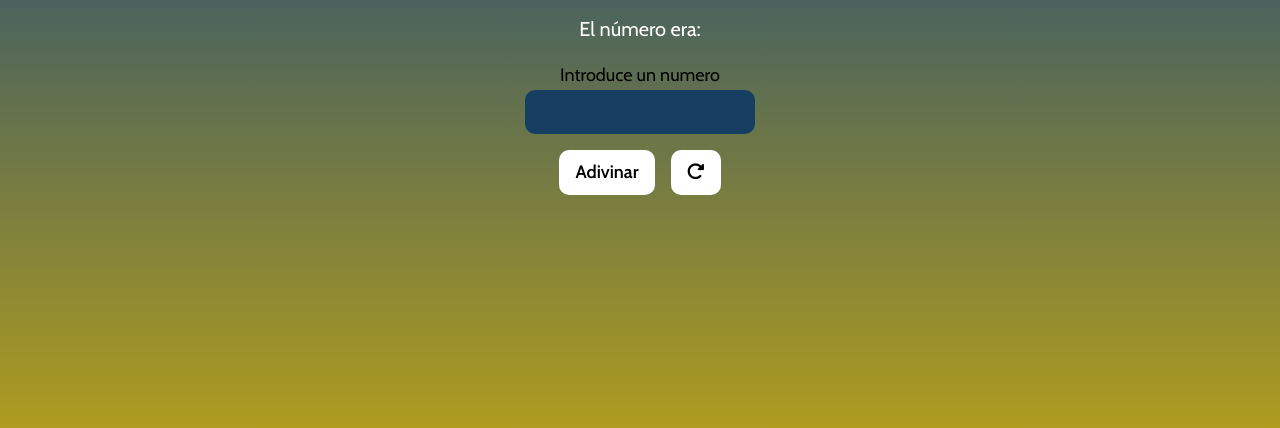
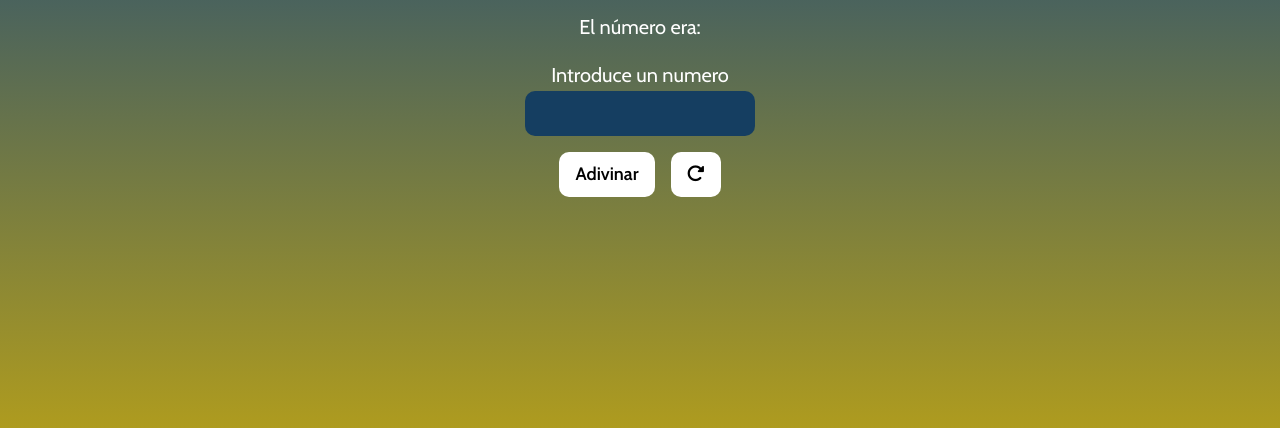
Before and after one commit to Martydevs/guess-number-app, a website built with Vite: page index.html in a window 1280 px wide. Shown: the part 360-788 px from the top of the page. Built offline with nearby package versions, Linux system fonts and the light colour scheme.

Commit message:
edited(styles.css) label fore color

```diff
--- a/styles/index.css
+++ b/styles/index.css
@@ -70,6 +70,12 @@ p {
   color: #fff;
 }
 
+label {
+  font-size: 1.25rem;
+  font-weight: 400;
+  color: #fff;
+}
+
 form {
   margin: 1rem 0 1rem 0;
 }
```
